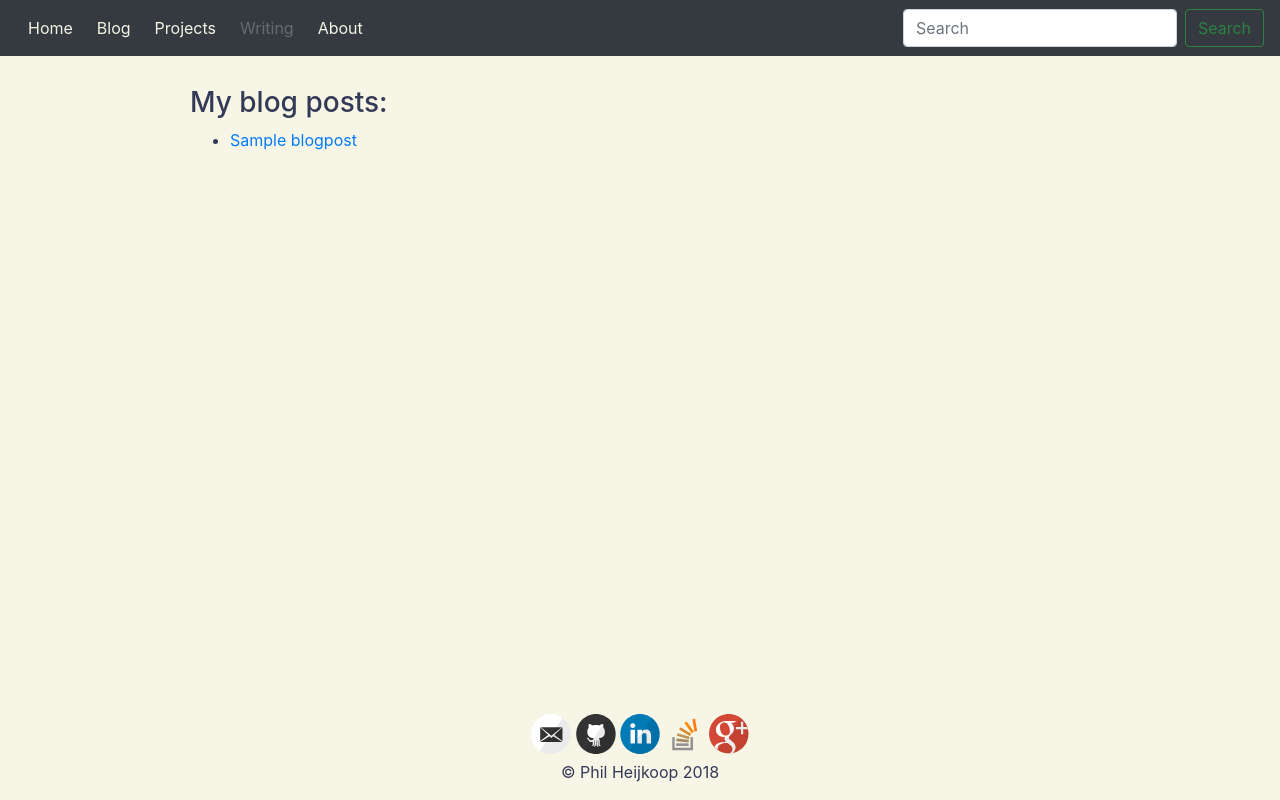
After one commit to mephistophyles/philheijkoop-site, a Django app: page /blog/ in a window 1280 px wide. The commit adds this page. Run offline with Django 3.2, Linux system fonts and the light colour scheme; tables that the repository leaves empty hold one stand-in row (values such as "Sample post"); parts of the project's set-up code (start-up, migrations or seed data) failed here and were passed over; some libraries are stand-ins or nearby versions.

Commit message:
added new blog admin interface and detailview

```diff
--- a/blog/admin.py
+++ b/blog/admin.py
@@ -3,6 +3,10 @@ from django.contrib import admin
 from .models import BlogPost, Project, Tag
 
 
-admin.site.register(BlogPost)
+class BlogPostAdmin(admin.ModelAdmin):
+    list_display = ('title', 'slug', 'get_tags')
+
+
+admin.site.register(BlogPost, BlogPostAdmin)
 admin.site.register(Project)
 admin.site.register(Tag)
--- a/blog/models.py
+++ b/blog/models.py
@@ -1,9 +1,13 @@
 from django.db import models
+from django.urls import reverse
 from django.utils import timezone
 
 
 class Tag(models.Model):
     name = models.CharField(max_length=255)
+
+    def get_absolute_url(self):
+        return reverse('blog:tag_details', kwargs={'slug': self.slug})
 
     def __str__(self):
         return self.name
@@ -16,13 +20,24 @@ class BlogPost(models.Model):
     slug = models.SlugField()
     tags = models.ManyToManyField(Tag)
 
+    class Meta:
+        # db_table = 'blog_post'
+        ordering = ('originally_published_date',)
+        get_latest_by = 'originally_published_date'
+
     def publish(self, date=None):
         if date is None:
             date = timezone.now()
         self.originally_published_date = date
         self.save()
 
-    def __str__(self):
+    def get_tags(self):
+        return ",\t".join([str(t) for t in self.tags.all()])
+
+    # def get_absolute_url(self):
+    #     return reverse('blog_post:blogpost', kwargs={'slug': self.slug})
+
+    def __unicode__(self):
         return self.title
 
 
@@ -33,11 +48,14 @@ class Project(models.Model):
     link = models.URLField()
     tags = models.ManyToManyField(Tag)
 
+    class Meta:
+        db_table = 'project'
+
     def publish(self, date=None):
         if date is None:
             date = timezone.now()
         self.originally_published_date = date
         self.save
 
-    def __str__(self):
+    def __unicode__(self):
         return self.title
--- a/blog/views.py
+++ b/blog/views.py
@@ -1,15 +1,46 @@
 from django.http import HttpResponse
 from django.shortcuts import render
+from django.views.generic import DetailView, ListView
 
-from .models import BlogPost
+from .models import BlogPost, Tag
+
+
+class BlogPostListView(ListView):
+
+    model = BlogPost
+
+    def get_context_data(self, **kwargs):
+        context = super().get_context_data(**kwargs)
+        context['blog_posts'] = BlogPost.objects.all()
+        return context
+
+
+class BlogPostDetailView(DetailView):
+# TODO we need to enable the correct context variable here to pass the information corresponding to the correct blog_post object, probably needs to be passed both here and in the urls (via the slug)
+    model = BlogPost
+
+    def get_context_data(self, **kwargs):
+        context = super().get_context_data(**kwargs)
+        # context['blog_post'] = BlogPost.objects.get(slug=slug)
+        return context
+
+
+class TagDetailView(DetailView):
+
+    model = Tag
+
+    def get_context_data(self, **kwargs):
+        context = super().get_context_data(**kwargs)
+        context['tag'] = self.tag
+        return context
 
 
 def home(request):
     return render(request, 'templates/home.html', {})
 
-
-def blogs(request):
-    return render(request, 'templates/blogs.html', {'blogposts': BlogPost.objects.all()})
+#
+# def blog(request):
+#     return render(request, 'templates/blog.html', {'blog_posts': BlogPost.objects.all()})
 
 
 def projects(request):
--- a/philheijkoopsite/urls.py
+++ b/philheijkoopsite/urls.py
@@ -18,12 +18,15 @@ from django.contrib import admin
 from django.urls import path
 
 from blog import views
+from blog.models import BlogPost
+from blog.views import BlogPostDetailView, BlogPostListView
 
 urlpatterns = [
     path('grappelli/', include('grappelli.urls')),
     path('admin/', admin.site.urls),
     path('', views.home, name='home'),
-    path('blogs/', views.blogs, name='blogs'),
+    path('blog/', BlogPostListView.as_view(model=BlogPost, paginate_by=7, context_object_name="blog_post"), name='blog_post'),
+    path('blog/<slug:slug>/', BlogPostDetailView.as_view(model=BlogPost, context_object_name="blog_post"), name='blog_post'),
     path('projects/', views.projects, name='projects'),
     path('writing/', views.writing, name='writing'),
     path('about/', views.about, name='about'),
--- a/templates/base.html
+++ b/templates/base.html
@@ -18,7 +18,7 @@
             <a class="nav-link" href="/">Home</a>
           </li>
           <li class="nav-item">
-            <a class="nav-link" href="/blogs">Blog</a>
+            <a class="nav-link" href="/blog">Blog</a>
           </li>
           <li class="nav-item">
             <a class="nav-link" href="/projects">Projects</a>
--- /dev/null
+++ b/templates/blog/blogpost_detail.html
@@ -0,0 +1,5 @@
+{% extends 'base.html' %}
+{% load markdown_filter %}
+
+{% block title %} - {{ blog_post.title }} {% endblock title %}
+{% block content %} {{ blog_post.text.markdownify|safe }} {% endblock content %}
--- /dev/null
+++ b/templates/blog/blogpost_list.html
@@ -0,0 +1,10 @@
+{% extends 'base.html' %}
+{% block title %} - blog list {% endblock title %}
+{% block content %}
+<h3>My blog posts:</h3>
+<ul>
+    {% for post in blog_posts %}
+    <li><a href="{{ post.slug }}">{{post.title}}</a></li>
+    {% endfor %}
+</ul>
+{% endblock content %}
```
Also changed, not shown: templates/blog.html (added, +10 -0 lines), templates/blogs.html (deleted, +0 -9 lines).
